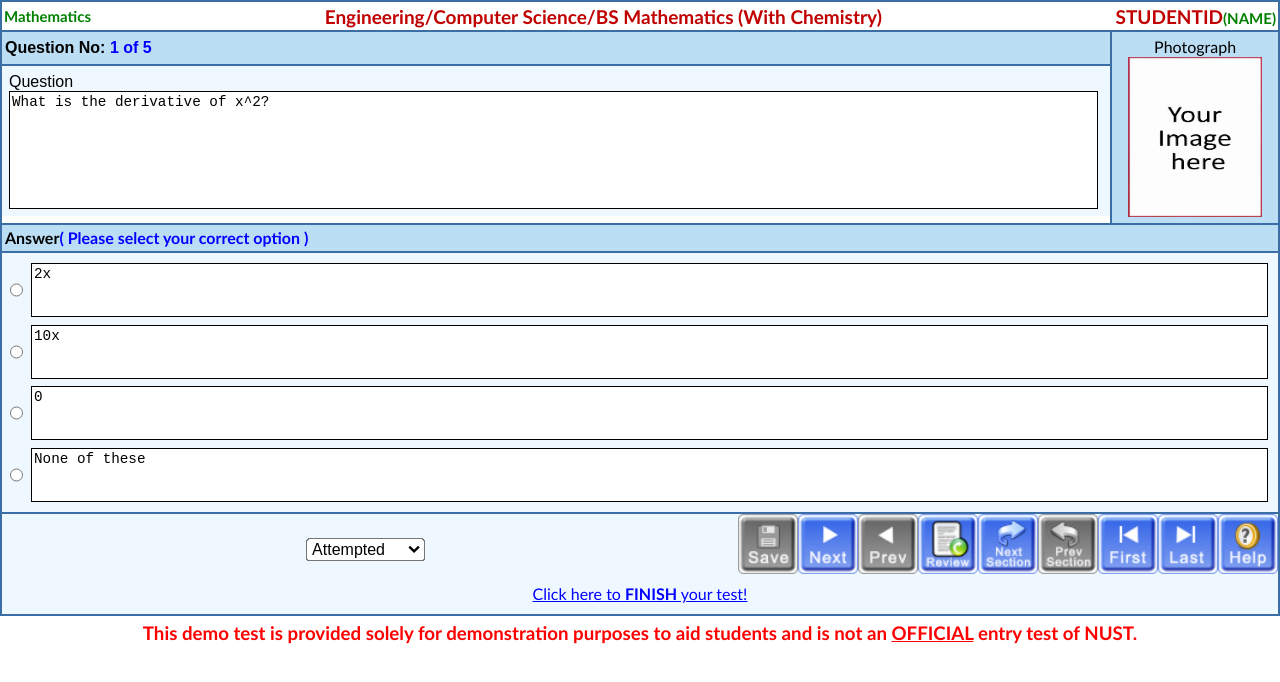
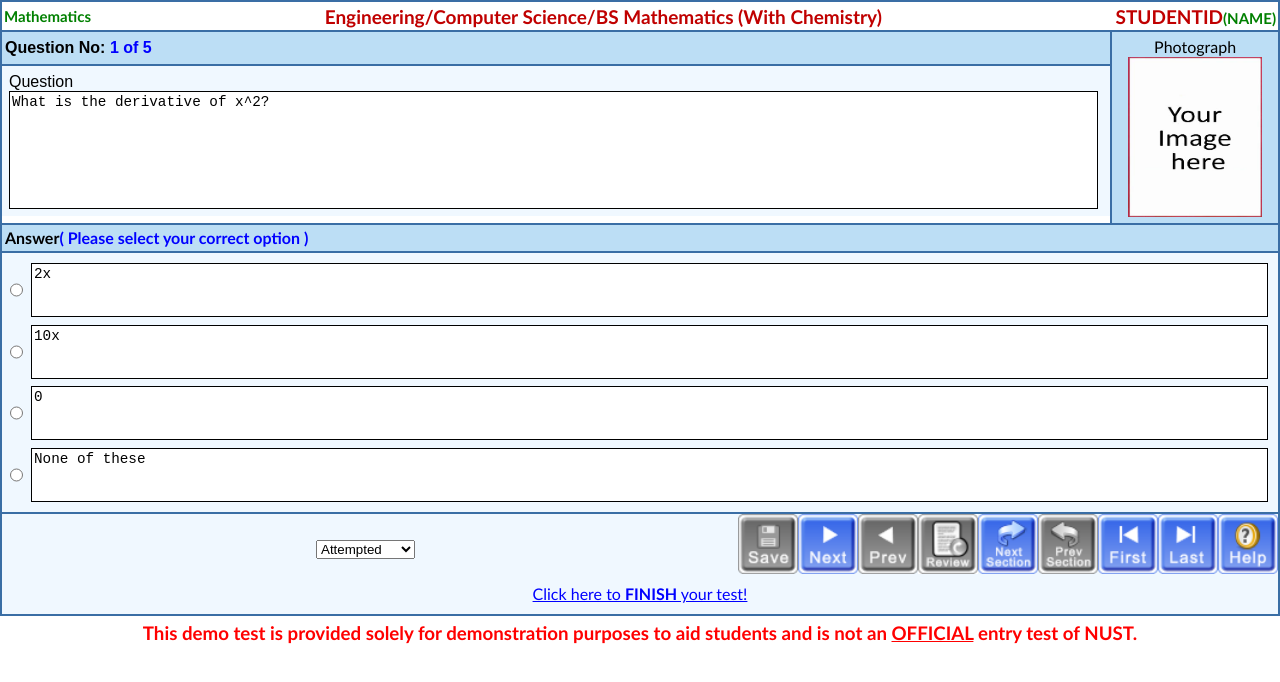
Before and after one commit to devvMuhammad/net-simulator, a React (Create React App) app: page / in a window 1280 px wide. Shown: the top 682 px of the page. Built offline with nearby package versions, Linux system fonts and the light colour scheme.

Commit message:
No message dear.

```diff
--- a/src/App.css
+++ b/src/App.css
@@ -143,7 +143,7 @@ header {
   justify-content: center;
   align-items: center;
   flex-grow: 70;
-  transform: scale(1.2);
+  /* transform: scale(1.2); */
 }
 .buttons-container {
   display: flex;
--- a/src/App.js
+++ b/src/App.js
@@ -16,6 +16,7 @@ function App() {
   const [saveEnabled, setSaveEnabled] = useState(false);
   const [optionChecked, setOptionChecked] = useState(false);
   const [mcqArray, setMcqArray] = useState(mcqBank);
+
   const updateSelectedOption = (subjectNumber, questionNumber, option) => {
     setMcqArray((prevState) => {
       const copyOfMcqArray = [...prevState];
@@ -24,6 +25,19 @@ function App() {
       return copyOfMcqArray;
     });
   };
+  const updateQuestionCategory = (category) => {
+    return () => {
+      setMcqArray((prevState) => {
+        const copyOfMcqArray = [...prevState];
+        copyOfMcqArray[subjectNumber].questions[questionNumber].category =
+          category;
+        return copyOfMcqArray;
+      });
+    };
+  };
+
+  const attemptMCQ = updateQuestionCategory("attempted");
+  const reviewMCQ = updateQuestionCategory("reviewable");
 
   const contextObject = {
     subjectNumber,
@@ -37,6 +51,8 @@ function App() {
     mcqArray,
     setMcqArray,
     updateSelectedOption,
+    attemptMCQ,
+    reviewMCQ,
   };
   return (
     <>
--- a/src/components/Functionalities.js
+++ b/src/components/Functionalities.js
@@ -24,6 +24,7 @@ const FinalSection = () => {
   const [nextSectionEnabled, setNextSectionEnabled] = useState(true);
   const [previousEnabled, setPreviousEnabled] = useState(false);
   const [previousSectionEnabled, setPreviousSectionEnabled] = useState(false);
+  const [reviewEnabled, setReviewEnabled] = useState(false);
   //Context
   const {
     questionNumber,
@@ -33,7 +34,8 @@ const FinalSection = () => {
     mcqArray,
     saveEnabled,
     setSaveEnabled,
-    setOptionChecked,
+    attemptMCQ,
+    reviewMCQ,
   } = useContext(context);
   //Important constants.
   const currentSubjectMCQsLength = mcqArray[subjectNumber].questions.length;
@@ -76,6 +78,18 @@ const FinalSection = () => {
       return;
     }
     setQuestionNumber((num) => num - 1);
+  };
+
+  const saveHandler = (e) => {
+    console.log("Hi dear!");
+    attemptMCQ();
+    setReviewEnabled(true);
+    setSaveEnabled(false);
+  };
+
+  const reviewHandler = (e) => {
+    reviewMCQ();
+    setReviewEnabled(false);
   };
 
   const nextSectionHandler = (e) => {
@@ -127,7 +141,8 @@ const FinalSection = () => {
               type="image"
               src={saveEnabled ? saveButton : saveButtonDisabled}
               alt="save"
-              disabled={!nextEnabled}
+              onClick={saveHandler}
+              disabled={!saveEnabled}
             />
             <input
               type="image"
@@ -143,7 +158,13 @@ const FinalSection = () => {
               onClick={prevHandler}
               disabled={!previousEnabled}
             />
-            <input type="image" src={reviewButton} alt="save" />
+            <input
+              type="image"
+              src={reviewEnabled ? reviewButton : reviewButtonDisabled}
+              alt="save"
+              onClick={reviewHandler}
+              disabled={!reviewEnabled}
+            />
             <input
               type="image"
               src={
--- a/src/components/OptionsSection.js
+++ b/src/components/OptionsSection.js
@@ -7,7 +7,7 @@ const OptionsSection = () => {
     useContext(context);
 
   const updateKaro = (newSelectedOption) => {
-    updateSelectedOption(subjectNumber, questionNumber, newSelectedOption);
+    updateSelectedOption(newSelectedOption);
   };
   const selectedOption =
     mcqArray[subjectNumber].questions[questionNumber].selectedOption;
--- a/src/context.js
+++ b/src/context.js
@@ -12,6 +12,8 @@ const context = createContext({
   mcqArray: [],
   setMcqArray: () => {},
   updateSelectedOption: () => {},
+  attemptMCQ: () => {},
+  reviewMCQ: () => {},
 });
 
 export default context;
```
